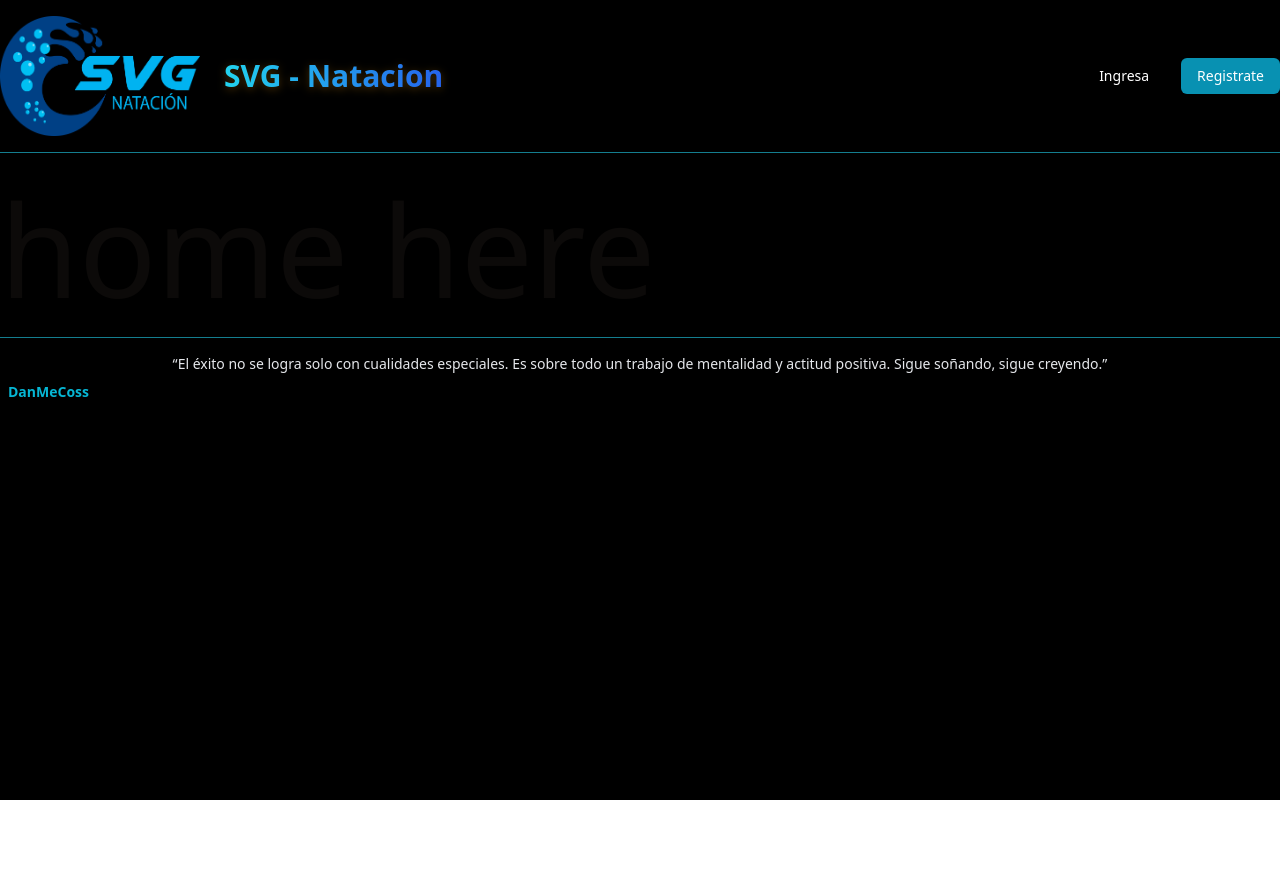
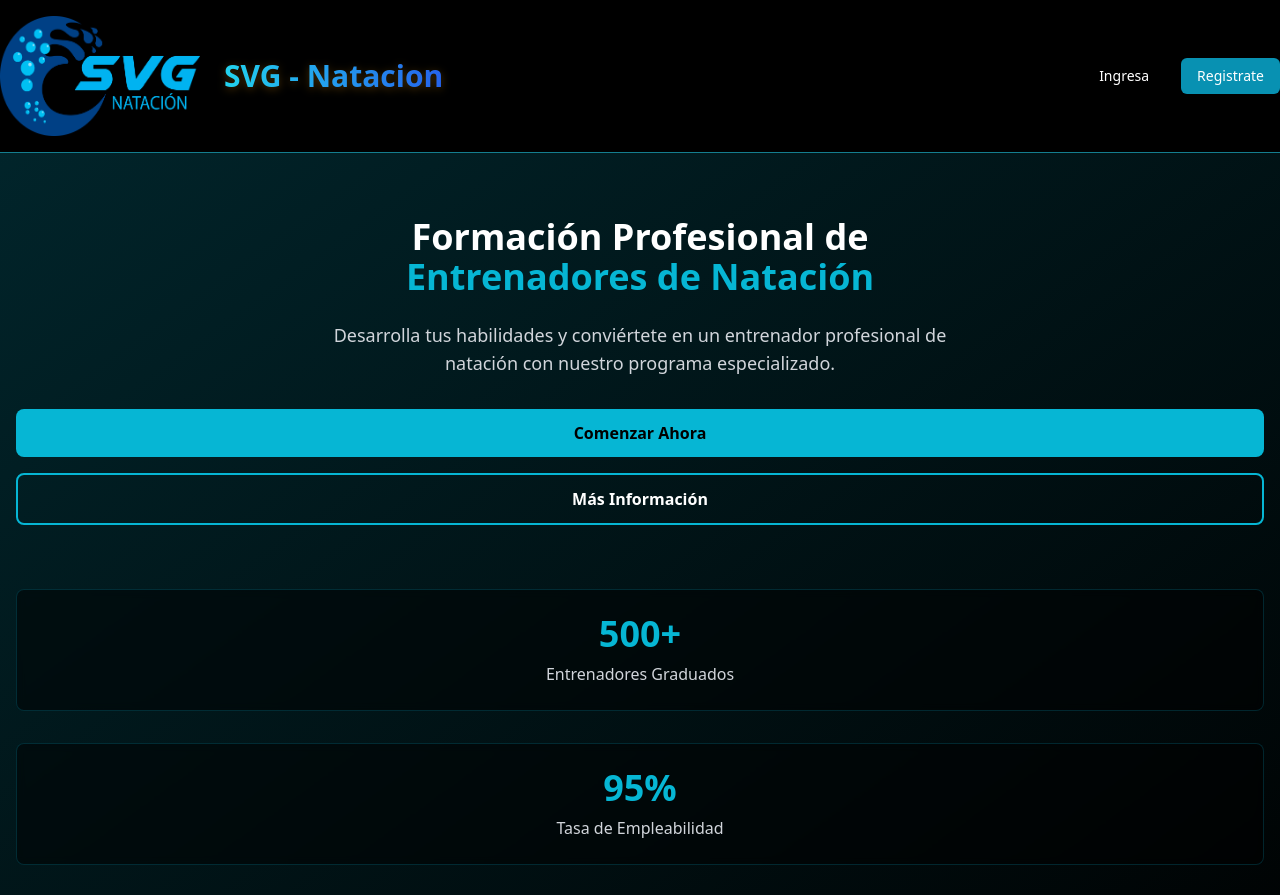
Before and after one commit to kiskee/SVG-Natacion, a React (Vite) app: page / in a window 1280 px wide. Shown: the top 895 px of the page. Before the commit the page ends 800 px from the top, so only its background shows below. Built offline with nearby package versions, Linux system fonts and the light colour scheme.

Commit message:
[DEV] - adding Hero section

```diff
--- a/src/components/Layaut.jsx
+++ b/src/components/Layaut.jsx
@@ -10,7 +10,7 @@ export default function Layaut({ children }) {
       <Header />
 
       {/* Dynamic content passed as children */}
-      <div className="mt-8">{children}</div>
+      <div className="">{children}</div>
       {/* Pie de página */}
       <Footer />
     </div>
--- /dev/null
+++ b/src/components/hero.jsx
@@ -0,0 +1,50 @@
+export default function Hero() {
+  // body
+  return (
+    <div className="relative bg-black min-h-screen flex items-center justify-center overflow-hidden">
+      {/* Background Pattern */}
+      <div className="absolute inset-0">
+        <div className="absolute inset-0 bg-gradient-to-br from-cyan-500/20 to-transparent"></div>
+        <div className="absolute bottom-0 left-0 right-0 h-24 bg-gradient-to-t from-black to-transparent"></div>
+      </div>
+
+      {/* Main Content */}
+      <div className="relative container mx-auto px-4 py-16 text-center">
+        <h1 className="text-4xl md:text-6xl font-bold text-white mb-6">
+          Formación Profesional de
+          <span className="block text-cyan-500">Entrenadores de Natación</span>
+        </h1>
+
+        <p className="text-lg md:text-xl text-gray-300 mb-8 max-w-2xl mx-auto">
+          Desarrolla tus habilidades y conviértete en un entrenador profesional
+          de natación con nuestro programa especializado.
+        </p>
+
+        <div className="flex flex-col sm:flex-row gap-4 justify-center">
+          <button className="px-8 py-3 bg-cyan-500 text-black font-semibold rounded-lg hover:bg-cyan-400 transition-colors">
+            Comenzar Ahora
+          </button>
+          <button className="px-8 py-3 border-2 border-cyan-500 text-white font-semibold rounded-lg hover:bg-cyan-500/20 transition-colors">
+            Más Información
+          </button>
+        </div>
+
+        {/* Stats Section */}
+        <div className="mt-16 grid grid-cols-1 md:grid-cols-3 gap-8">
+          <div className="p-6 rounded-lg bg-black/50 backdrop-blur-sm border border-cyan-500/20">
+            <div className="text-4xl font-bold text-cyan-500 mb-2">500+</div>
+            <div className="text-gray-300">Entrenadores Graduados</div>
+          </div>
+          <div className="p-6 rounded-lg bg-black/50 backdrop-blur-sm border border-cyan-500/20">
+            <div className="text-4xl font-bold text-cyan-500 mb-2">95%</div>
+            <div className="text-gray-300">Tasa de Empleabilidad</div>
+          </div>
+          <div className="p-6 rounded-lg bg-black/50 backdrop-blur-sm border border-cyan-500/20">
+            <div className="text-4xl font-bold text-cyan-500 mb-2">10+</div>
+            <div className="text-gray-300">Años de Experiencia</div>
+          </div>
+        </div>
+      </div>
+    </div>
+  );
+}
--- a/src/pages/Home.jsx
+++ b/src/pages/Home.jsx
@@ -1,4 +1,6 @@
+import Hero from "@/components/hero";
+
 export default function Home() {
   // body
-return (<><h1 className="text-9xl">home here</h1></>)
+return (<><Hero /></>)
 }
```
